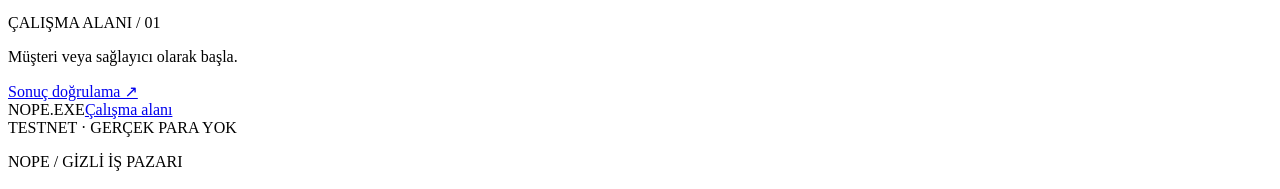
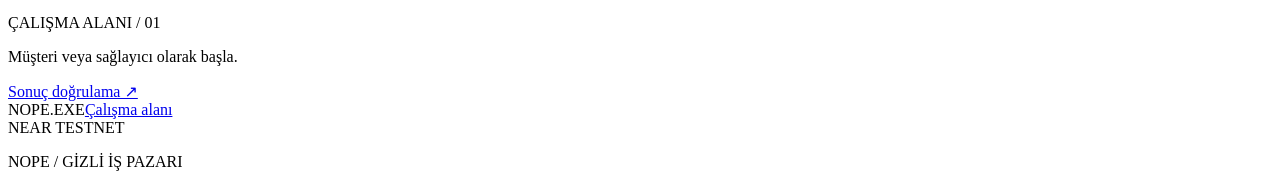
Before and after one commit to Foreveranka/nope, a website with bundled scripts: page web/workspace.html in a window 1280 px wide. Shown: the part 1314-1503 px from the top of the page. Built offline with nearby package versions, Linux system fonts and the light colour scheme.

Commit message:
Keep workspace network badge concise

```diff
--- a/web/workspace.html
+++ b/web/workspace.html
@@ -25,7 +25,7 @@
   <div class="page">
     <header class="topbar">
       <div class="terminal-path"><span class="terminal-file" aria-hidden="true">NOPE.EXE</span><a href="/workspace" data-route>Çalışma alanı</a></div>
-      <span class="environment">TESTNET · GERÇEK PARA YOK</span>
+      <span class="environment">NEAR TESTNET</span>
     </header>
     <main>
       <div class="page-heading">
```
